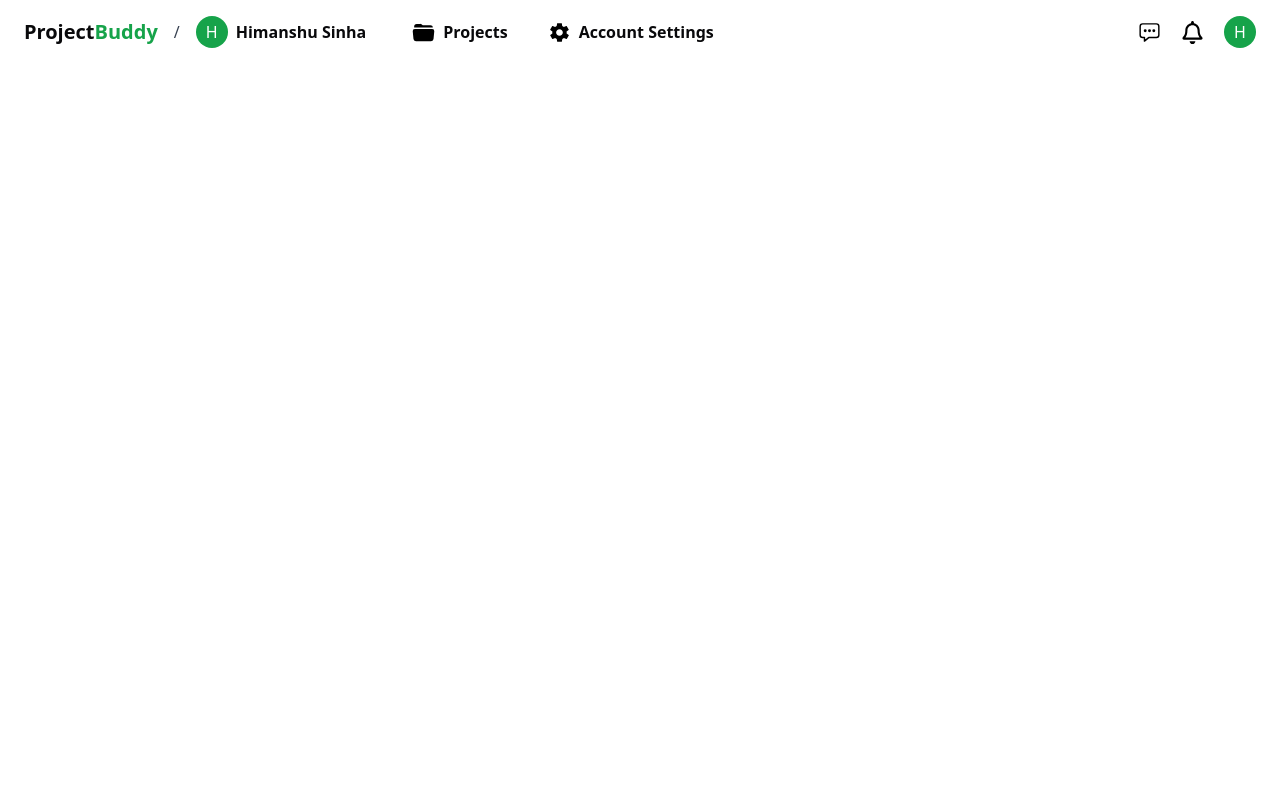
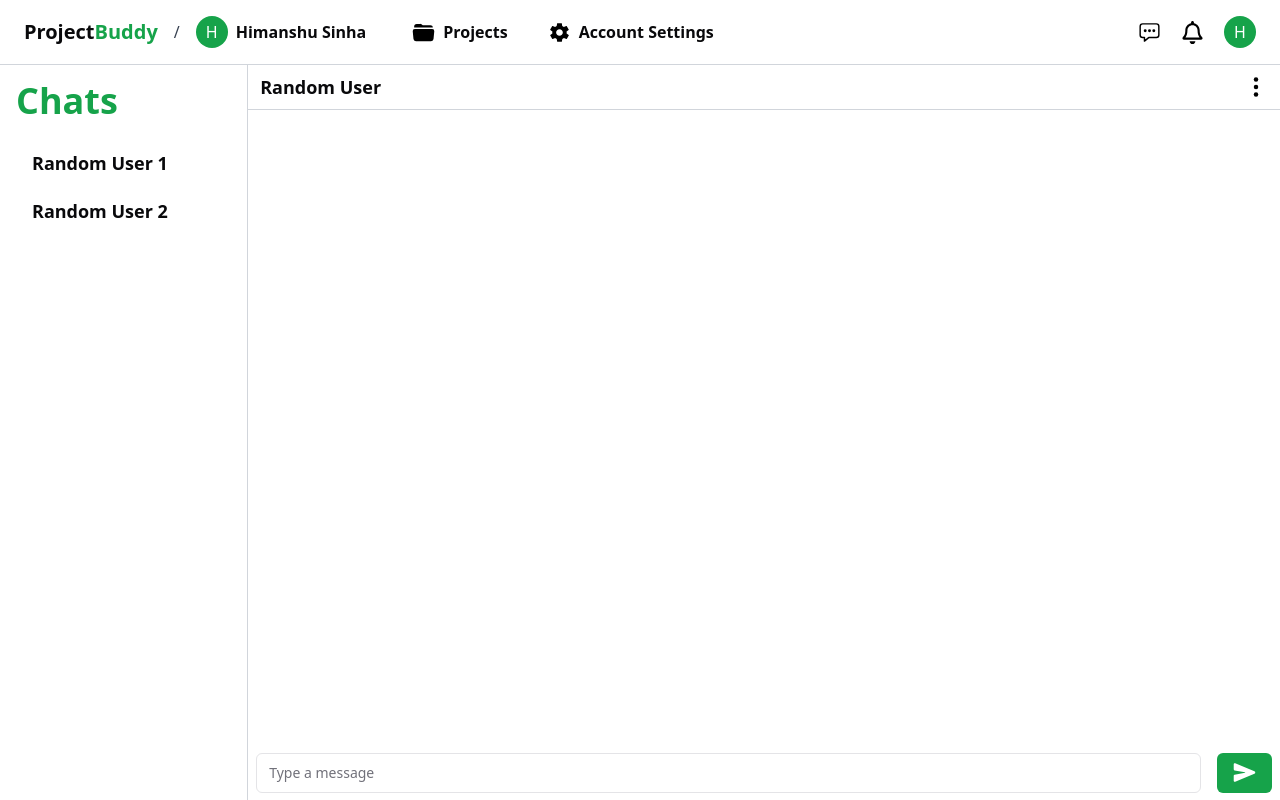
Before and after one commit to HimanshuS1nha/Project-Buddy, a React (Vite) app in the folder client/: page /dashboard/chats in a window 1280 px wide. Built offline with nearby package versions, Linux system fonts and the light colour scheme.

Commit message:
Chats page UI complete

```diff
--- a/client/src/pages/Dashboard/ChatsPage.tsx
+++ b/client/src/pages/Dashboard/ChatsPage.tsx
@@ -1,9 +1,72 @@
+import { IoEllipsisVertical, IoSend } from "react-icons/io5";
+
 import Header from "@/components/Dashboard/Header";
+import { Input } from "@/components/ui/input";
+import { Button } from "@/components/ui/button";
 
 const ChatsPage = () => {
+  const dummyUsers = [
+    {
+      id: 1,
+      name: "Random User 1",
+    },
+    {
+      id: 2,
+      name: "Random User 2",
+    },
+  ];
+
+  const messages = [
+    {
+      sentBy: 1,
+      sentTo: 2,
+      sentAt: "12:00AM",
+      content: "Hello",
+    },
+    {
+      sentBy: 2,
+      sentTo: 1,
+      sentAt: "12:01AM",
+      content: "Hi",
+    },
+  ];
   return (
-    <div className="w-full h-screen">
+    <div className="w-full h-screen overflow-hidden">
       <Header />
+
+      <div className="flex w-full h-full border-t border-t-gray-300">
+        <div className="w-[300px] h-full border-r border-r-gray-300 flex flex-col p-4 gap-y-7 overflow-y-auto">
+          <p className="text-4xl font-bold text-green-600">Chats</p>
+          <div className="px-4 flex flex-col gap-y-5">
+            {dummyUsers.map((user) => {
+              return (
+                <p
+                  key={user.id}
+                  className="text-lg font-semibold hover:text-green-600 delay-100 transition-all cursor-pointer"
+                >
+                  {user.name}
+                </p>
+              );
+            })}
+          </div>
+        </div>
+
+        <div className="w-full h-full relative">
+          <div className="flex items-center justify-between px-3 border-b border-b-gray-300 py-2">
+            <p className="text-lg font-semibold">Random User</p>
+            <IoEllipsisVertical size={24} color="black" />
+          </div>
+
+
+
+          <div className="absolute bottom-[8.9%] w-full px-2 flex gap-x-4">
+            <Input placeholder="Type a message" className="w-[95%]" />
+            <Button>
+              <IoSend size={23} color="white" />
+            </Button>
+          </div>
+        </div>
+      </div>
     </div>
   );
 };
```
